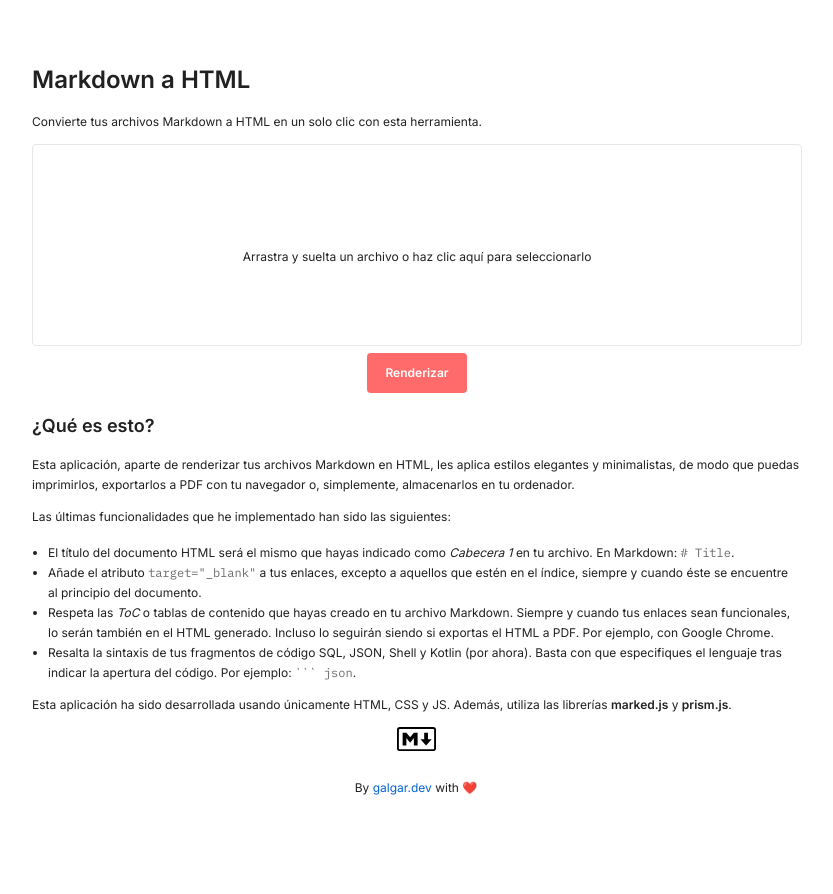
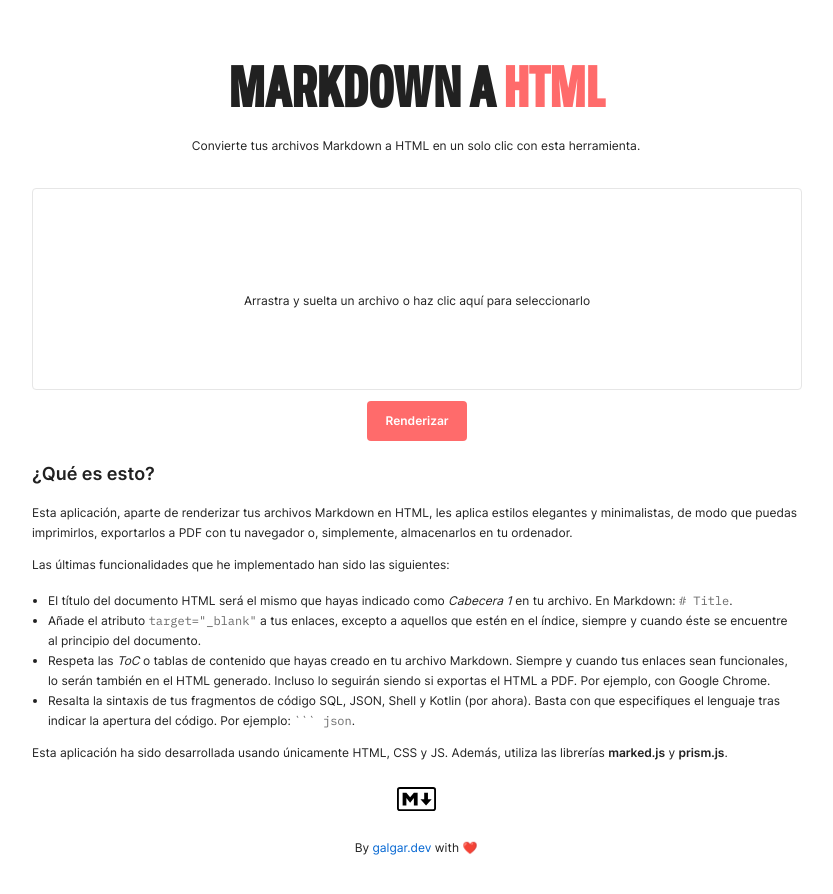
Before and after one commit to galgardev/markdownToHTML, a plain HTML site: page index.html in a window 1280 px wide. Shown: the whole page, without its empty margins (224-1057 px from the left). Before the commit the page ends 842 px from the top, so only its background shows below. Drawn offline with Linux system fonts and the light colour scheme.

Commit message:
Cambio tipografía título App y fuentes cargadas en local para reducir tiempos de carga

```diff
--- a/assets/css/style.css
+++ b/assets/css/style.css
@@ -1,4 +1,19 @@
-    @import url(https://fonts.googleapis.com/css2?family=IBM+Plex+Mono&family=Inter:wght@400;600&display=swap);
+@font-face {
+    font-family: 'Tofino Condensed Bold';
+    src: url('../font/tofinocondbold.woff2') format('woff2');
+}
+
+@font-face {
+    font-family: 'Inter';
+    src: url('../font/inter.woff2') format('woff2');
+}
+
+@font-face {
+    font-family: 'IBM Plex Mono';
+    src: url('../font/ibmplexmono.woff2') format('woff2');
+}
+
+
 
 body p,
 h5,
@@ -267,7 +282,7 @@
     line-height: var(--line-height-s);
     justify-content: center;
     left: 50%;
-        margin-top: var(--spacing-s);
+    margin-top: var(--spacing-m);
     min-width: 100px;
     padding: var(--spacing-s) 10px;
     position: relative;
@@ -282,12 +297,30 @@
 }
 
 #md-logo {
+    margin-top: var(--spacing-xl);
     text-align: center;
 }
 
 #md-logo svg {
     height: 24px;
     width: auto;
+}
+
+#app-title {
+    margin-bottom: var(--spacing-xxl);
+    text-align: center;
+}
+
+#app-title h1 {
+    font-family: Tofino, 'Tofino Condensed Bold';
+    font-size: 56px;
+    line-height: normal;
+    margin-bottom: var(--spacing-l);
+    text-transform: uppercase;
+}
+
+#app-title h1 .accent {
+    color: var(--base-color-brand);
 }
 
 #app-descripction {
--- a/index.html
+++ b/index.html
@@ -5,11 +5,16 @@
     <meta charset="UTF-8">
     <title>Markdown a HTML | galgardev</title>
     <link rel="stylesheet" href="./assets/css/style.css">
+    <!-- <link rel="stylesheet" href="./assets/font/tofinocond-bold.woff2">
+    <link rel="stylesheet" href="./assets/font/ibmplexmono.woff2">
+    <link rel="stylesheet" href="./assets/font/inter.woff2"> -->
 </head>
 
 <body>
-    <h1>Markdown a HTML</h1>
-    <p>Convierte tus archivos Markdown a HTML en un solo clic con esta herramienta.</p>
+    <header id="app-title">
+        <h1>Markdown a <span class="accent">HTML</span></h1>
+        <p>Convierte tus archivos Markdown a HTML en un solo clic con esta herramienta.</p>
+    </header>
     <form id="upload-form">
         <input type="file" id="uploadedFile" accept=".md">
         <p>Arrastra y suelta un archivo o haz clic aquí para seleccionarlo</p>
```
Also changed, not shown: assets/font/ibmplexmono.woff2 (added), assets/font/inter.woff2 (added), assets/font/tofinocondbold.woff2 (added). Lines whose indentation alone changed are shown as unchanged.
